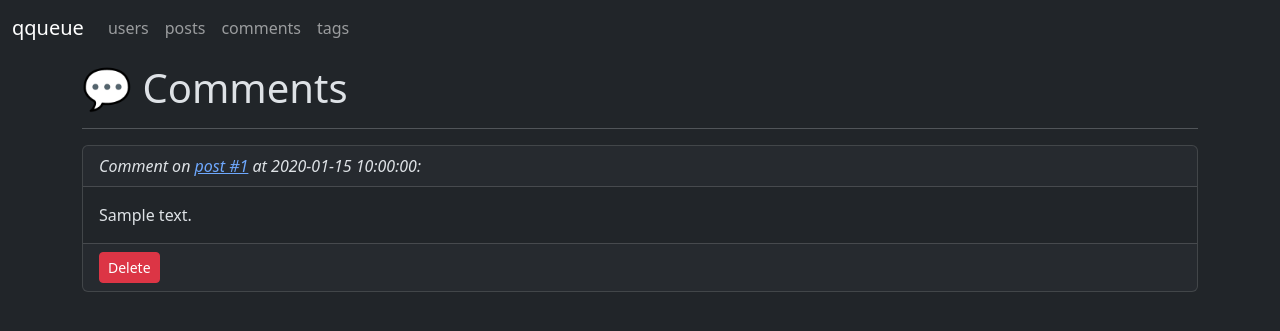
After one commit to whitgroves/qq2, a Flask app: template app/templates/posts/comments.html in a window 1280 px wide. The commit adds this page. Shown: the top 331 px of the page. Run offline with Flask 3, Linux system fonts and the light colour scheme; the template is opened without the code that fills it: most values are stand-ins (such as "Sample title", 1, 10 or a date in 2020); parts of the project's set-up code (start-up, migrations or seed data) failed here and were passed over.

Commit message:
added post comments

```diff
--- a/app/__init__.py
+++ b/app/__init__.py
@@ -19,8 +19,4 @@ def create_app(config=Config):
     from app.users import bp as users_bp
     app.register_blueprint(users_bp, url_prefix='/users')
 
-    @app.route('/test/')
-    def test_page():
-        return '<h1>Testing the Flask App Factory Pattern</h1>'
-
     return app
--- a/app/templates/base.html
+++ b/app/templates/base.html
@@ -31,11 +31,11 @@
                     <a class="nav-link" href="{{ url_for('posts.index') }}">posts</a>
                 </li>
                 <li class="nav-item">
+                    <a class="nav-link" href="{{ url_for('posts.comments') }}">comments</a>
+                </li>
+                <li class="nav-item">
                     <a class="nav-link" href="{{ url_for('posts.tags') }}">tags</a>
                 </li>
-                {# <li class="nav-item">
-                    <a class="nav-link" href="{{ url_for('comments') }}">comments</a>
-                </li> #}
                 {# <li class="nav-item">
                     <a class="nav-link" href="{{ url_for('about') }}">about</a>
                 </li> #}
--- a/app/templates/macros.html
+++ b/app/templates/macros.html
@@ -12,13 +12,12 @@
     {% for post in posts %}
         <div class="card" style="margin: 8px 0px">
             <div class="card-body">
-                <h5 class="card-title">{{ post.title }}</h5>
+                <h5 class="card-title"><a href="{{ url_for('posts.post', id=post.id) }}"
+                                        >{{ post.title }}</a></h5>
                 <p class="card-text">{{ post.content }}</p>
             </div>
             <div class="card-footer">
-                {# <a href="{{ url_for('posts.tag', id=post.id) }}">Comments</a> | #}
                 <b>Tags:</b> {{ display_tags(post.tags) }}
-                {# <p class="card-text"><i>Created at {{ post.created_at }}</i></p> #}
             </div>
         </div>
     {% endfor %}
--- /dev/null
+++ b/app/templates/posts/comments.html
@@ -0,0 +1,23 @@
+{% extends 'base.html'%}
+
+{% block content %}
+    <h1>{% block title %} 💬 {% endblock %} Comments</h1>
+    <hr>
+    {% for comment in comments %}
+    <div class="card" style="margin: 8px 0px">
+        <div class="card-header">
+            <p class="card-text"><i>Comment on <a href="{{ url_for('posts.post', id=comment.post.id) }}"
+                                                >post #{{ comment.post_id }}</a> at {{ comment.created_at }}:</i></p>
+        </div>
+        <div class="card-body">
+            <p class="card-text">{{ comment.content }}</p>
+        </div>
+        <div class="card-footer">
+            <form method="POST" action="{{ url_for('posts.delete_comment', id=comment.id) }}">
+                <button type="submit" class="btn btn-danger btn-sm"
+                        onclick="return confirm('Delete this comment forever?')">Delete</button>
+            </form>
+        </div>
+    </div>
+    {% endfor %}
+{% endblock %}
```
Also changed, not shown: app/models/comment.py (deleted, +0 -12 lines), app/models/post.py (+17 -3 lines), app/models/tag.py (deleted, +0 -9 lines), app/posts/routes.py (+32 -4 lines), app/templates/posts/post.html (+4 -4 lines), init_db.py (+9 -2 lines).
